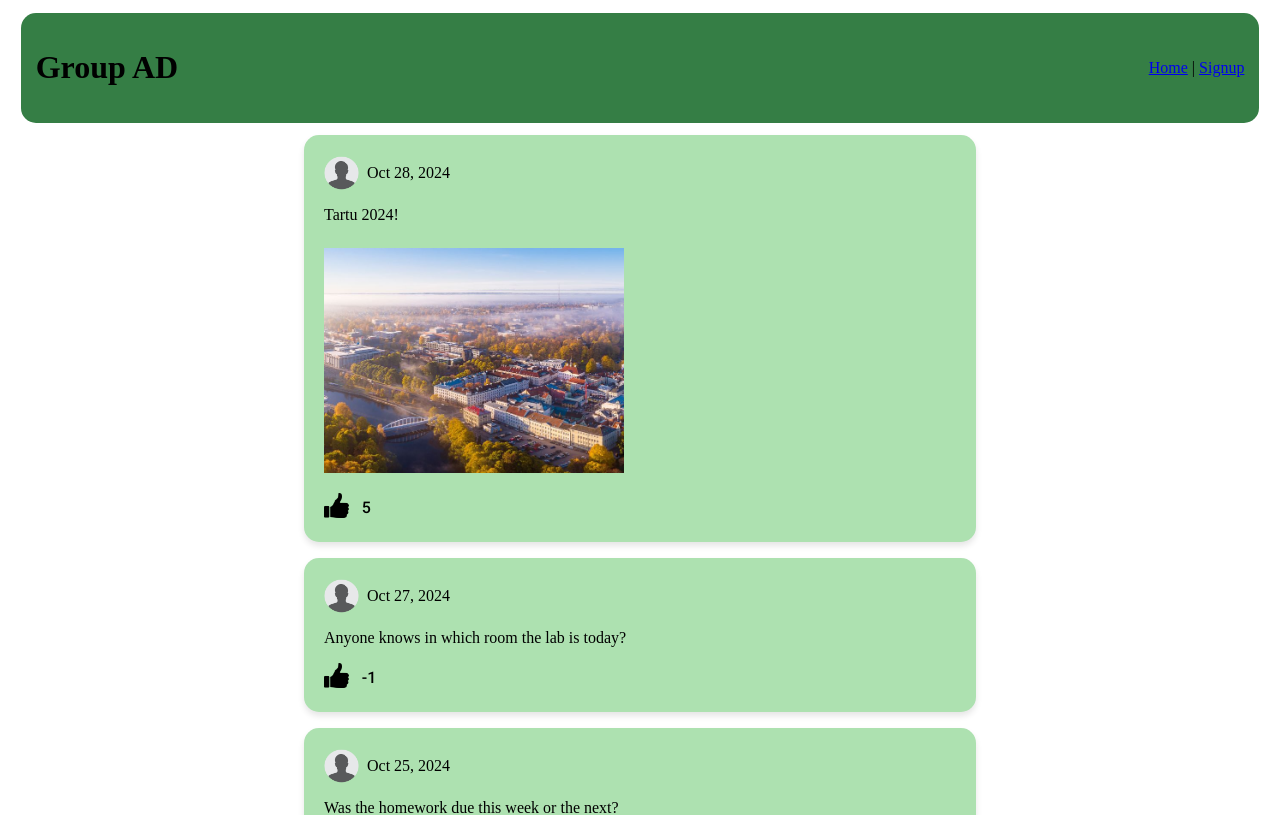
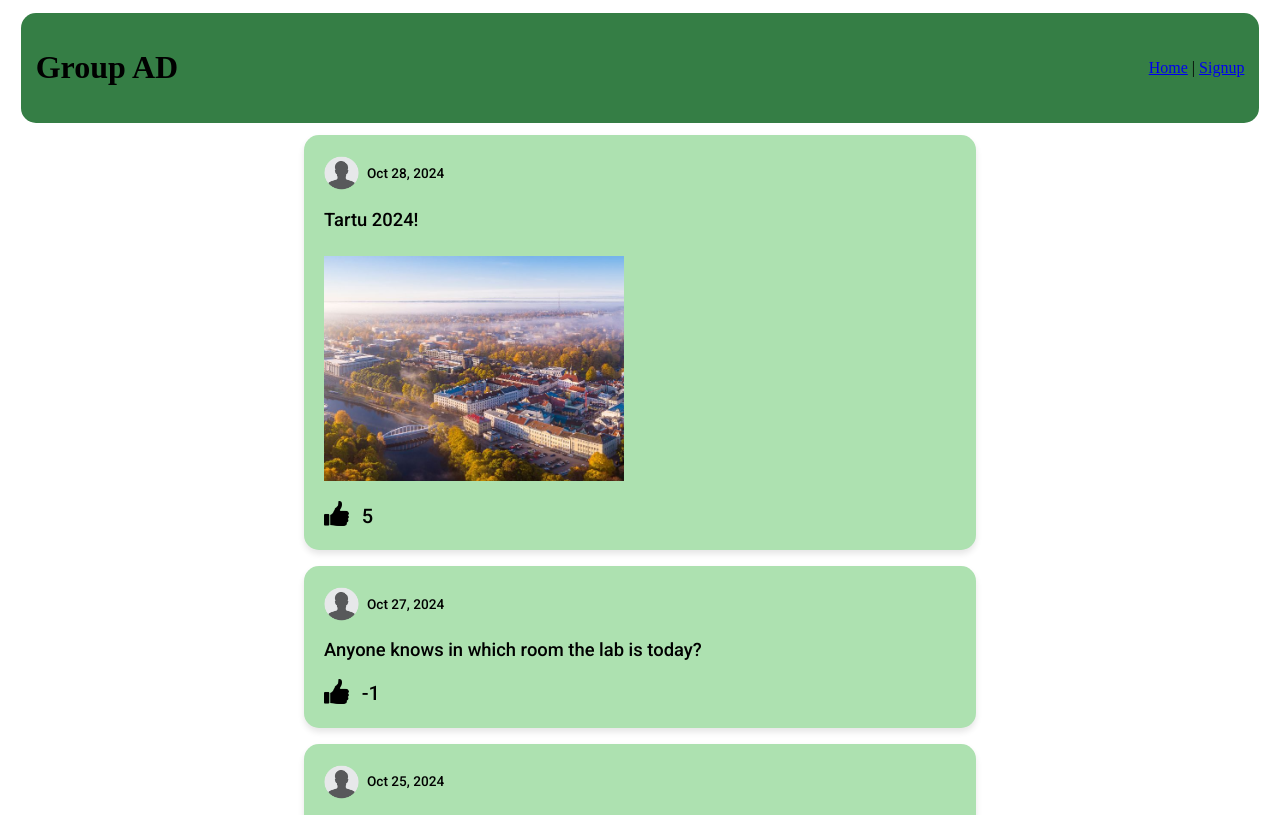
Before and after one commit to UQUKO/WAD_homework3, a Vue app: page /#/ in a window 1280 px wide. Shown: the top 815 px of the page. Built offline with nearby package versions, Linux system fonts and the light colour scheme.

Commit message:
Update posts styling

```diff
--- a/src/components/PostComponent.vue
+++ b/src/components/PostComponent.vue
@@ -7,7 +7,7 @@
     </header>
 
     <!-- Post Text -->
-    <p v-html="formattedText"></p>
+    <p v-html="formattedText" class="post-text"></p>
 
     <!-- Post Image -->
     <img v-if="post.postImage" :src="post.postImage" alt="Couldn't load image" width="300" class="postImg"/>
@@ -74,8 +74,8 @@ export default {
 <style scoped>
 @import url('https://fonts.googleapis.com/css2?family=Roboto:wght@500&display=swap');
 
-
 .post {
+  font-family: 'Roboto', sans-serif;
   border: 1px;
   padding: 20px;
   background-color: rgb(173, 225, 176);
@@ -87,6 +87,10 @@ export default {
 
 .postImg {
   margin: 0.5em 0em 1em 0em;
+}
+
+.post span {
+  font-size: 0.85em;
 }
 
 header {
@@ -104,8 +108,13 @@ header img {
   cursor: pointer;
 }
 
+.post-text {
+  font-size: 1.15em;
+  font-weight: 400;
+}
+
 .post-likes p {
-  font-family: 'Roboto', sans-serif;
+  font-size: 1.25em;
   margin: 0;
 }
 
```
